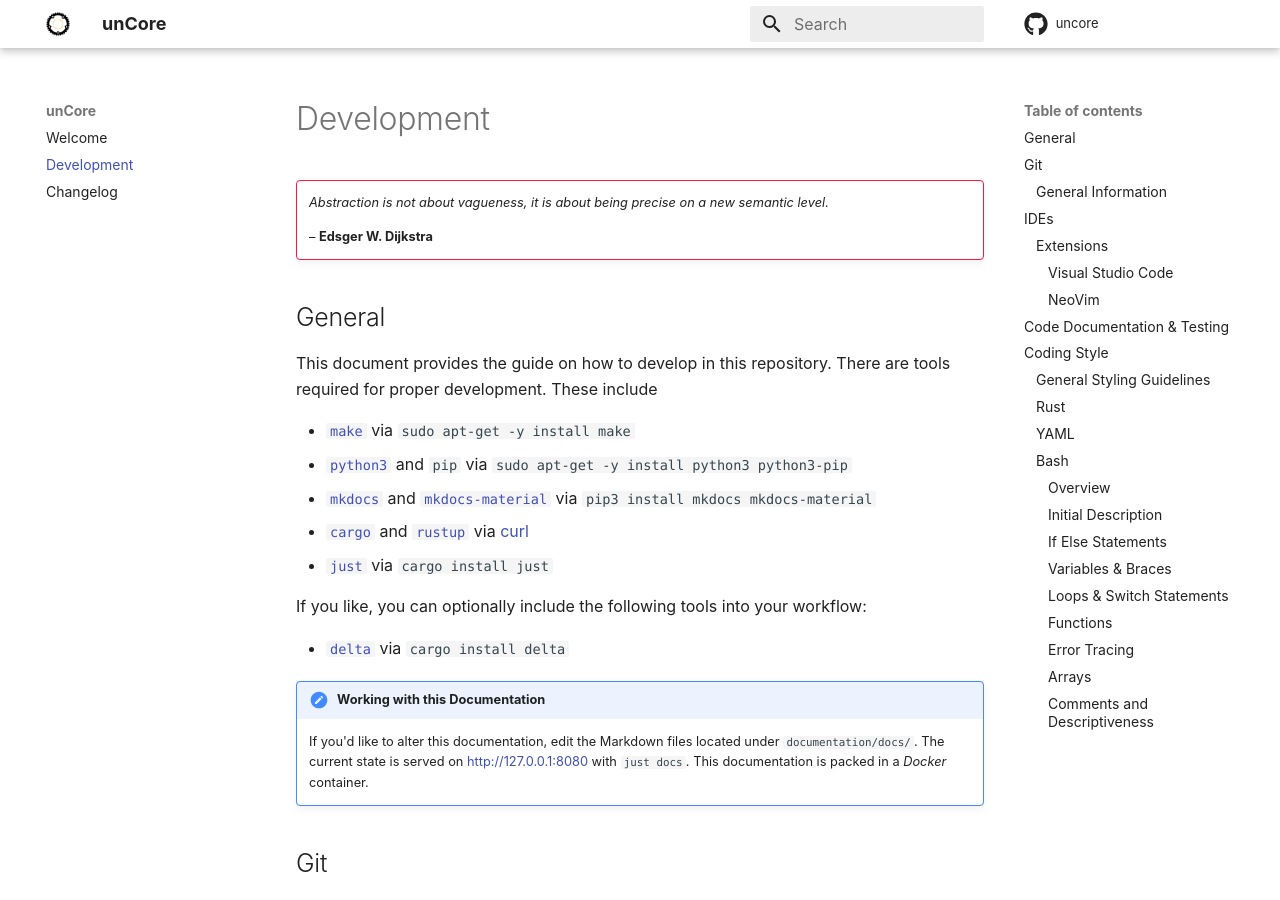
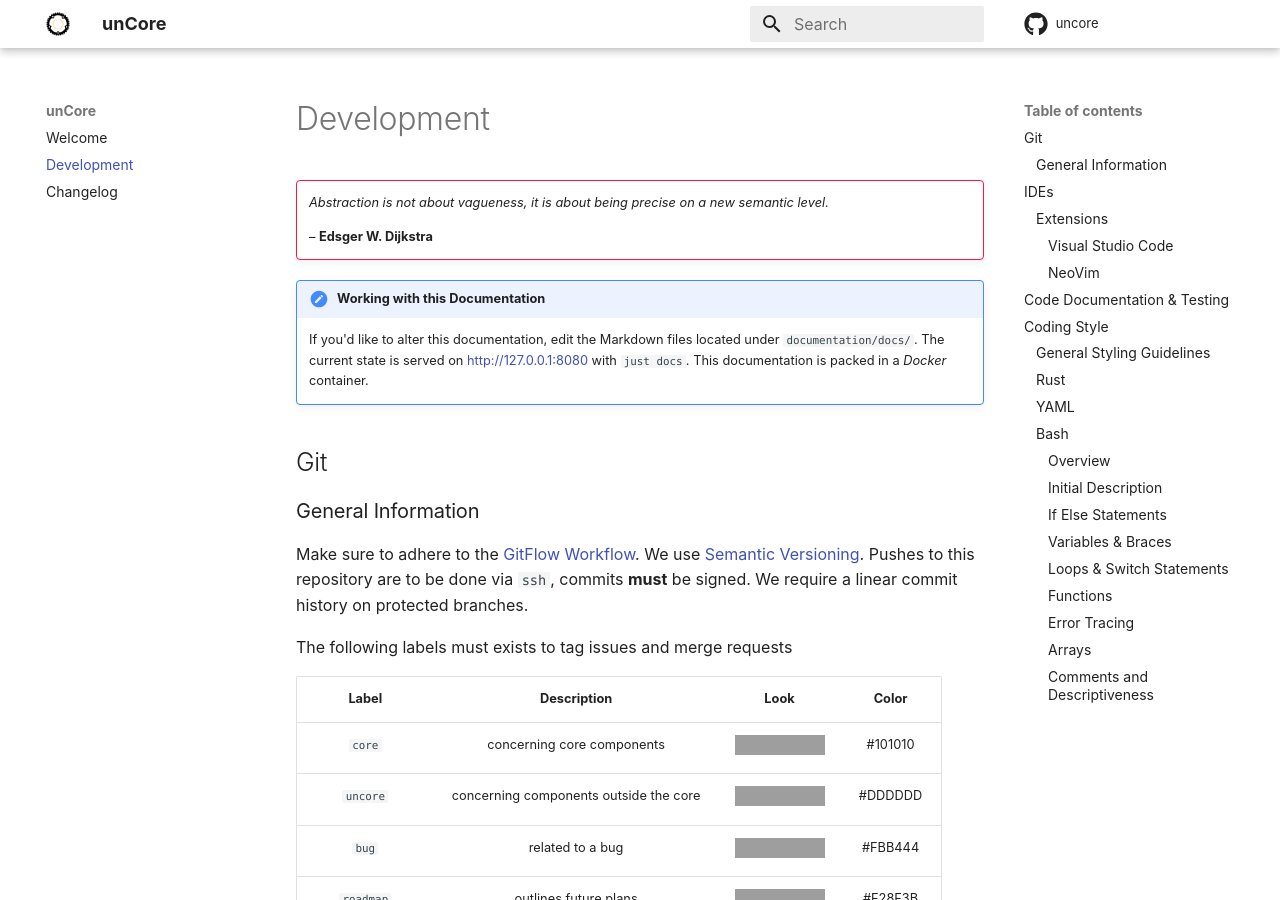
Before and after one commit to aendeavor/uncore, an MkDocs documentation site: the page built from documentation/docs/development.md, in a window 1280 px wide and 900 px high. Built offline with MkDocs 1.6.1 and Material for MkDocs 9.7.7, drawn with Linux system fonts in a browser that asks for light colours; comment, search, counter and statistics services are not loaded; grey boxes are pictures that could not be loaded.

Commit message:
improved documentation for dependencies & dependencies installer script

```diff
--- a/documentation/docs/development.md
+++ b/documentation/docs/development.md
@@ -4,31 +4,6 @@
     _Abstraction is not about vagueness, it is about being precise on a new semantic level._
 
     – **Edsger W. Dijkstra**
-
-## General
-
-This document provides the guide on how to develop in this repository. There are tools required for proper development. These include
-
-- [`make`][make::wikipedia] via `sudo apt-get -y install make`
-- [`python3`][python3::wikipedia] and `pip` via `sudo apt-get -y install python3 python3-pip`
-- [`mkdocs`][mkdocs::main] and [`mkdocs-material`][mkdocs_material::main] via `pip3 install mkdocs mkdocs-material`
-- [`cargo`][cargo::github] and [`rustup`][rustup::github] via [curl][rustup::installation]
-- [`just`][just::github] via `cargo install just`
-
-If you like, you can optionally include the following tools into your workflow:
-
-- [`delta`][delta::github] via `cargo install delta`
-
-[make::wikipedia]: https://en.wikipedia.org/wiki/Make_(software)
-[python3::wikipedia]: https://en.wikipedia.org/wiki/Python_(programming_language)
-[mkdocs::main]: https://www.mkdocs.org/
-[mkdocs_material::main]: https://squidfunk.github.io/mkdocs-material/
-[cargo::github]: https://github.com/rust-lang/cargo
-[rustup::github]: https://github.com/rust-lang/rustup
-[rustup::installation]: https://rustup.rs/
-[just::github]: https://github.com/casey/just
-
-[delta::github]: https://github.com/dandavison/delta
 
 !!! important "Working with this Documentation"
     If you'd like to alter this documentation, edit the Markdown files located under `documentation/docs/`. The current state is served on <http://127.0.0.1:8080> with `just docs`. This documentation is packed in a _Docker_ container.
```
Also changed, not shown: documentation/docs/index.md (+1 -2 lines), README.md, 4 other files.
